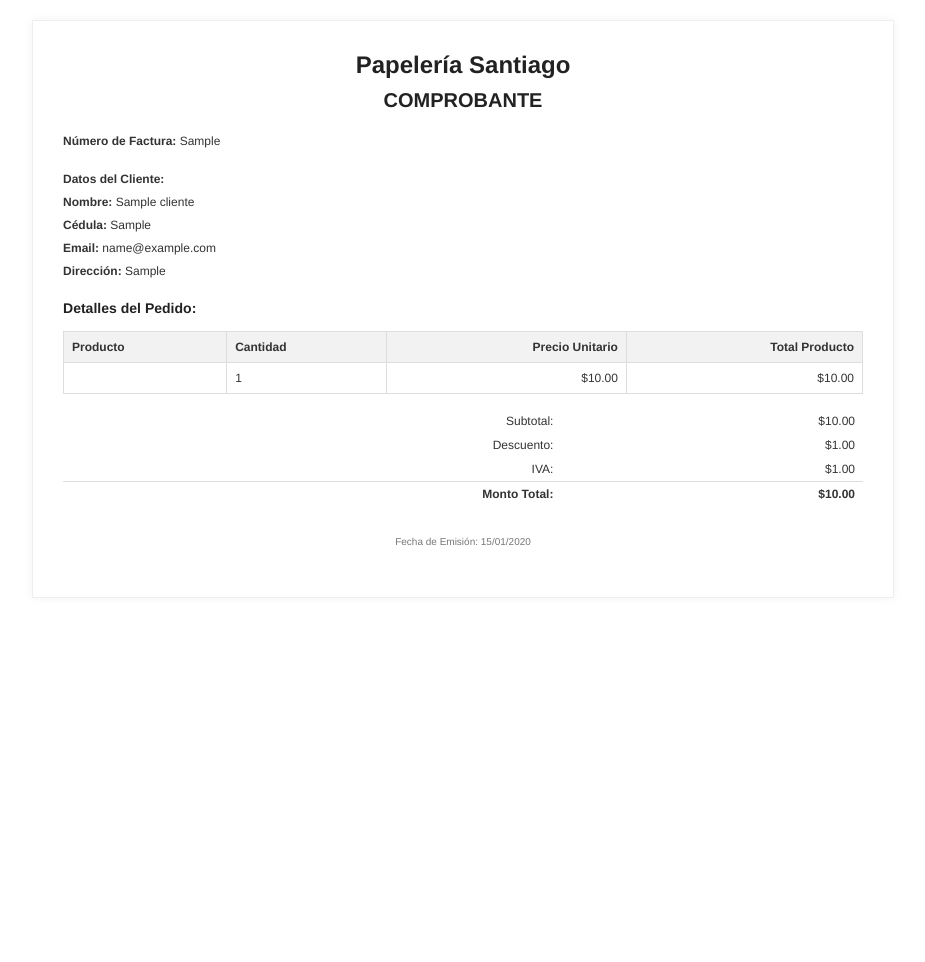
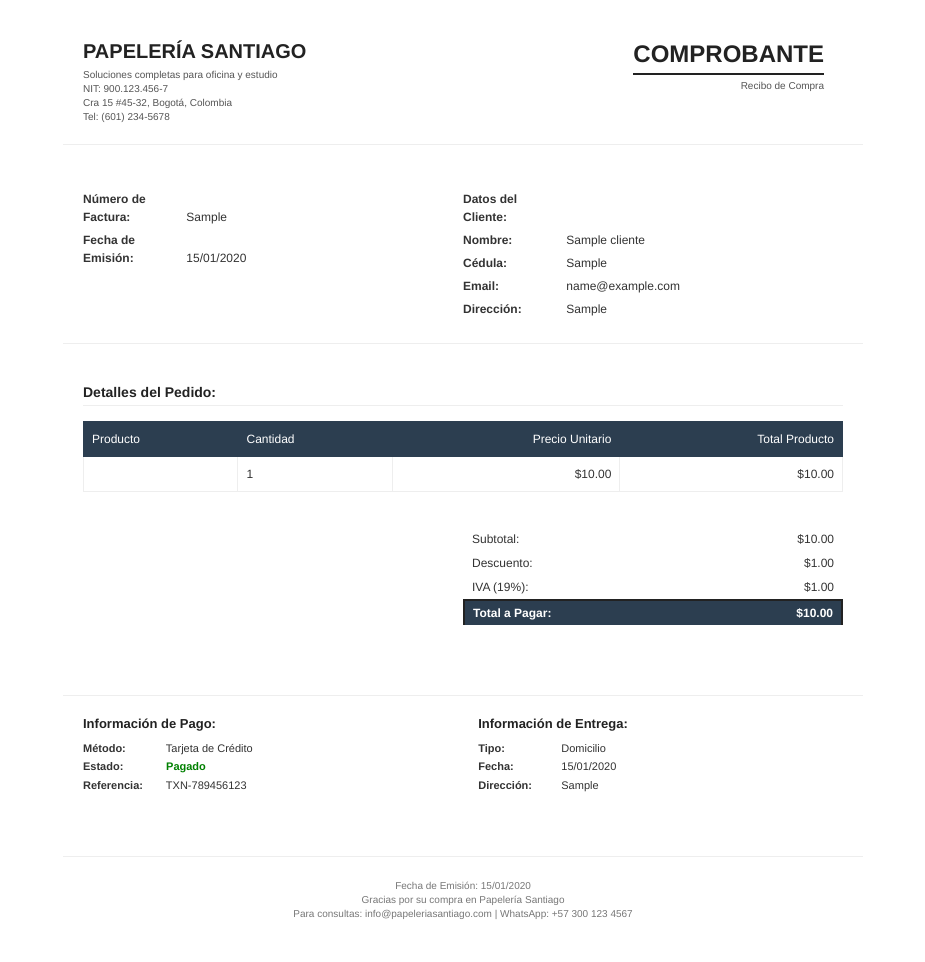
Before and after one commit to carloszealand2005/Papeleria-Santiago-2.0, a Django app: template Backend/papeleria_santiago/project_core/templates/project_core/factura_pdf.html in a window 1280 px wide. Shown: the whole page, without its empty margins (177-1102 px from the left). Before the commit the page ends 598 px from the top, so only its background shows below. Run offline with Django 5.2, Linux system fonts and the light colour scheme; the template is opened without the code that fills it: values that come from a table or form of the project are taken from there, others are empty; tables that the repository leaves empty hold one stand-in row (values such as "Sample post").

Commit message:
Modelo lógico pasado a físico. Generación de factura con diseño

```diff
--- a/Backend/notas.txt
+++ b/Backend/notas.txt
@@ -104,6 +104,8 @@
 stock
 5000Lcarlos
 
+FACTURA:
+http://127.0.0.1:8000/pedidos/<int:pedido_id>/comprobante/pdf/
 
 
 ERRORES COMUNES AL INSTALAR:
--- a/Backend/papeleria_santiago/papeleria_santiago/settings.py
+++ b/Backend/papeleria_santiago/papeleria_santiago/settings.py
@@ -21,7 +21,8 @@
 # See https://docs.djangoproject.com/en/5.2/howto/deployment/checklist/
 
 # SECURITY WARNING: keep the secret key used in production secret!
-SECRET_KEY =  os.environ.get('DJANGO_SECRET_KEY')
+SECRET_KEY = 'django-insecure-1234567890'
+#os.environ.get('DJANGO_SECRET_KEY')
 
 # SECURITY WARNING: don't run with debug turned on in production!
 DEBUG = True
--- a/Backend/papeleria_santiago/project_core/templates/project_core/factura_pdf.html
+++ b/Backend/papeleria_santiago/project_core/templates/project_core/factura_pdf.html
@@ -14,74 +14,205 @@
             width: 100%;
             max-width: 800px;
             margin: 0 auto;
-            border: 1px solid #eee;
-            padding: 30px;
-            box-shadow: 0 0 10px rgba(0,0,0,0.05);
             background: #fff;
+            padding: 0; /* Ajustado para el nuevo diseño */
         }
-        h1, h2, h3, h4, h5, h6 {
+        .section {
+            padding: 20px;
+        }
+        .header {
+            display: flex; /* Flexbox para alinear elementos en la cabecera */
+            justify-content: space-between;
+            align-items: flex-start;
+            margin-bottom: 20px;
+            border-bottom: 1px solid #eee;
+            padding-bottom: 20px;
+        }
+        .header-left {
+            width: 60%;
+        }
+        .header-left h1 {
+            font-size: 20px;
+            margin: 0 0 5px 0;
             color: #222;
-            margin: 0 0 10px 0;
+            text-align: left;
         }
-        h1 { font-size: 24px; text-align: center; }
-        h2 { font-size: 20px; text-align: center; margin-bottom: 20px; }
-        .header-info, .client-info, .totals-table, .footer-legend {
+        .header-left p {
+            font-size: 10px;
+            margin: 0;
+            line-height: 1.4;
+            color: #555;
+        }
+        .header-right {
+            width: 35%;
+            text-align: right;
+        }
+        .header-right h2 {
+            font-size: 24px;
+            margin: 0;
+            color: #222;
+            text-align: right;
+            border-bottom: 2px solid #222; /* Línea debajo de COMPROBANTE */
+            display: inline-block;
+            padding-bottom: 5px;
+        }
+        .header-right p {
+            font-size: 10px;
+            margin: 5px 0 0 0;
+            color: #555;
+        }
+
+        .details-section {
+            display: flex;
+            justify-content: space-between;
             margin-bottom: 20px;
+            border-bottom: 1px solid #eee;
+            padding-bottom: 20px;
         }
-        .header-info p, .client-info p {
+        .details-left, .details-right {
+            width: 48%;
+        }
+        .details-left p, .details-right p {
             margin: 5px 0;
             line-height: 1.5;
+            font-size: 12px;
         }
+        .details-left strong, .details-right strong {
+            display: inline-block;
+            width: 100px; /* Ancho fijo para las etiquetas */
+        }
+
+        h3 {
+            font-size: 14px;
+            margin: 0 0 15px 0;
+            color: #222;
+            border-bottom: 1px solid #eee; /* Divider */
+            padding-bottom: 5px;
+        }
+
         table {
             width: 100%;
             border-collapse: collapse;
             margin-top: 15px;
+            margin-bottom: 20px;
         }
         th, td {
-            border: 1px solid #ddd;
-            padding: 8px;
+            border: 1px solid #eee; /* Bordes más sutiles */
+            padding: 10px 8px;
             text-align: left;
+            font-size: 12px;
         }
         th {
-            background-color: #f2f2f2;
-            font-weight: bold;
+            background-color: #2C3E50; /* Color oscuro para encabezados de tabla */
+            color: #fff;
+            font-weight: normal; /* No tan negrita */
+            border: 1px solid #2C3E50; /* Bordes del mismo color */
         }
         .text-right {
             text-align: right;
         }
+        .totals-table {
+            width: 50%; /* Ocupa la mitad derecha */
+            float: right; /* Alineado a la derecha */
+            margin-bottom: 20px;
+        }
         .totals-table tr td {
             border: none;
             padding: 5px 8px;
+            font-size: 12px;
         }
         .totals-table tr:last-child td {
             font-weight: bold;
-            border-top: 1px solid #ddd;
+            border-top: 2px solid #222; /* Línea más gruesa antes del total */
+            background-color: #2C3E50; /* Fondo oscuro para Total a Pagar */
+            color: #fff;
         }
-        .footer-legend {
+        .totals-table tr:last-child td:first-child {
+             border-left: 2px solid #222; /* Borde izquierdo para el "Total a Pagar" */
+        }
+        .totals-table tr:last-child td:last-child {
+            border-right: 2px solid #222; /* Borde derecho para el valor del total */
+        }
+
+        .info-section {
+            clear: both; /* Limpiar float de la tabla de totales */
+            display: flex;
+            justify-content: space-between;
+            margin-top: 30px;
+            border-top: 1px solid #eee;
+            padding-top: 20px;
+        }
+        .info-block {
+            width: 48%;
+        }
+        .info-block h4 {
+            font-size: 13px;
+            margin: 0 0 10px 0;
+            color: #222;
+        }
+        .info-block p {
+            margin: 3px 0;
+            font-size: 11px;
+            line-height: 1.4;
+        }
+        .info-block strong {
+            display: inline-block;
+            width: 80px; /* Ancho fijo para las etiquetas de info */
+        }
+        .estado-pagado {
+            color: green;
+            font-weight: bold;
+        }
+
+        .footer {
             text-align: center;
             font-size: 10px;
-            margin-top: 30px;
+            margin-top: 40px;
             color: #777;
+            border-top: 1px solid #eee;
+            padding-top: 20px;
+        }
+        .footer p {
+            margin: 3px 0;
+        }
+        .clearfix::after {
+            content: "";
+            display: table;
+            clear: both;
         }
     </style>
 </head>
 <body>
     <div class="container">
-        <h1>Papelería Santiago</h1>
+        <div class="section header clearfix">
+            <div class="header-left">
+                <h1>PAPELERÍA SANTIAGO</h1>
+                <p>Soluciones completas para oficina y estudio</p>
+                <p>NIT: 900.123.456-7</p>
+                <p>Cra 15 #45-32, Bogotá, Colombia</p>
+                <p>Tel: (601) 234-5678</p>
+            </div>
+            <div class="header-right">
                 <h2>COMPROBANTE</h2>
-
-        <div class="header-info">
-            <p><strong>Número de Factura:</strong> {{ comprobante.numero_factura }}</p>
+                <p>Recibo de Compra</p>
+            </div>
         </div>
 
-        <div class="client-info">
+        <div class="section details-section clearfix">
+            <div class="details-left">
+                <p><strong>Número de Factura:</strong> {{ comprobante.numero_factura }}</p>
+                <p><strong>Fecha de Emisión:</strong> {{ comprobante.fecha_emision|date:"d/m/Y" }}</p>
+            </div>
+            <div class="details-right">
                 <p><strong>Datos del Cliente:</strong></p>
                 <p><strong>Nombre:</strong> {{ comprobante.pedido.cliente.nombre }}</p>
                 <p><strong>Cédula:</strong> {{ comprobante.cedula_cliente }}</p>
                 <p><strong>Email:</strong> {{ comprobante.email_cliente }}</p>
                 <p><strong>Dirección:</strong> {{ comprobante.direccion_cliente }}</p>
             </div>
+        </div>
 
+        <div class="section">
             <h3>Detalles del Pedido:</h3>
             <table>
                 <thead>
@@ -93,12 +224,16 @@
                     </tr>
                 </thead>
                 <tbody>
-                {% for detalle in comprobante.pedido.detalles.all %}
+                    {% for detalle in comprobante.pedido.detalles_pedido.all %}
                     <tr>
                         <td>{{ detalle.producto.nombre }}</td>
                         <td>{{ detalle.cantidad }}</td>
                         <td class="text-right">${{ detalle.precio_unitario|floatformat:2 }}</td>
-                    <td class="text-right">${{ detalle.total|floatformat:2 }}</td>
+                        <td class="text-right">${{ detalle.total_detalle_pedido|floatformat:2 }}</td>
+                    </tr>
+                    {% empty %}
+                    <tr>
+                        <td colspan="4">No hay detalles de pedido para este comprobante.</td>
                     </tr>
                     {% endfor %}
                 </tbody>
@@ -106,25 +241,44 @@
 
             <table class="totals-table">
                 <tr>
-                <td class="text-right" colspan="2">Subtotal:</td>
+                    <td>Subtotal:</td>
                     <td class="text-right">${{ comprobante.subtotal|floatformat:2 }}</td>
                 </tr>
                 <tr>
-                <td class="text-right" colspan="2">Descuento:</td>
+                    <td>Descuento:</td>
                     <td class="text-right">${{ comprobante.descuento|floatformat:2 }}</td>
                 </tr>
                 <tr>
-                <td class="text-right" colspan="2">IVA:</td>
+                    <td>IVA (19%):</td>
                     <td class="text-right">${{ comprobante.iva|floatformat:2 }}</td>
                 </tr>
                 <tr>
-                <td class="text-right" colspan="2"><strong>Monto Total:</strong></td>
-                <td class="text-right"><strong>${{ comprobante.total|floatformat:2 }}</strong></td>
+                    <td>Total a Pagar:</td>
+                    <td class="text-right">${{ comprobante.total|floatformat:2 }}</td>
                 </tr>
             </table>
+            <div class="clearfix"></div> <!-- Para limpiar el float de la tabla de totales -->
+        </div>
 
-        <div class="footer-legend">
+        <div class="section info-section">
+            <div class="info-block">
+                <h4>Información de Pago:</h4>
+                <p><strong>Método:</strong> Tarjeta de Crédito</p>
+                <p><strong>Estado:</strong> <span class="estado-pagado">Pagado</span></p>
+                <p><strong>Referencia:</strong> TXN-789456123</p>
+            </div>
+            <div class="info-block">
+                <h4>Información de Entrega:</h4>
+                <p><strong>Tipo:</strong> Domicilio</p>
+                <p><strong>Fecha:</strong> {{ comprobante.fecha_emision|date:"d/m/Y" }}</p>
+                <p><strong>Dirección:</strong> {{ comprobante.direccion_cliente }}</p>
+            </div>
+        </div>
+
+        <div class="section footer">
             <p>Fecha de Emisión: {{ comprobante.fecha_emision|date:"d/m/Y" }}</p>
+            <p>Gracias por su compra en Papelería Santiago</p>
+            <p>Para consultas: info@papeleriasantiago.com | WhatsApp: +57 300 123 4567</p>
         </div>
     </div>
 </body>
```
Also changed, not shown: Backend/papeleria_santiago/project_core/admin.py (+27 -2 lines), Backend/papeleria_santiago/project_core/models.py (+128 -14 lines), Backend/papeleria_santiago/project_core/signals.py (+13 -3 lines), Backend/papeleria_santiago/project_core/migrations/0005_rename_descuento_detallepedido_descuento_detalle_pedido_and_more.py (added), Backend/papeleria_santiago/project_core/migrations/0006_remove_carrito_estado.py (added), Backend/papeleria_santiago/project_core/migrations/0007_favoritoscliente.py (added). Lines whose indentation alone changed are shown as unchanged.
